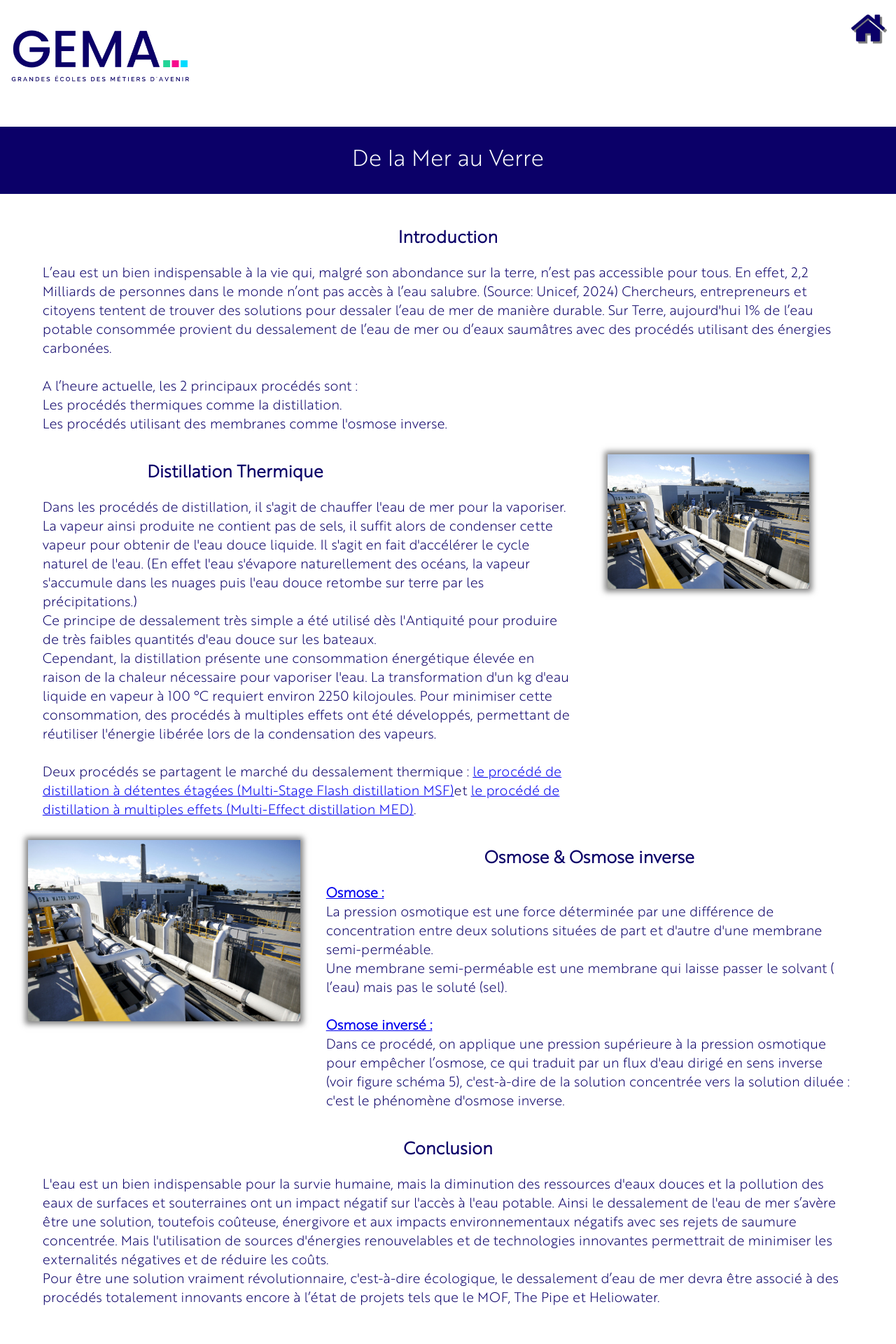
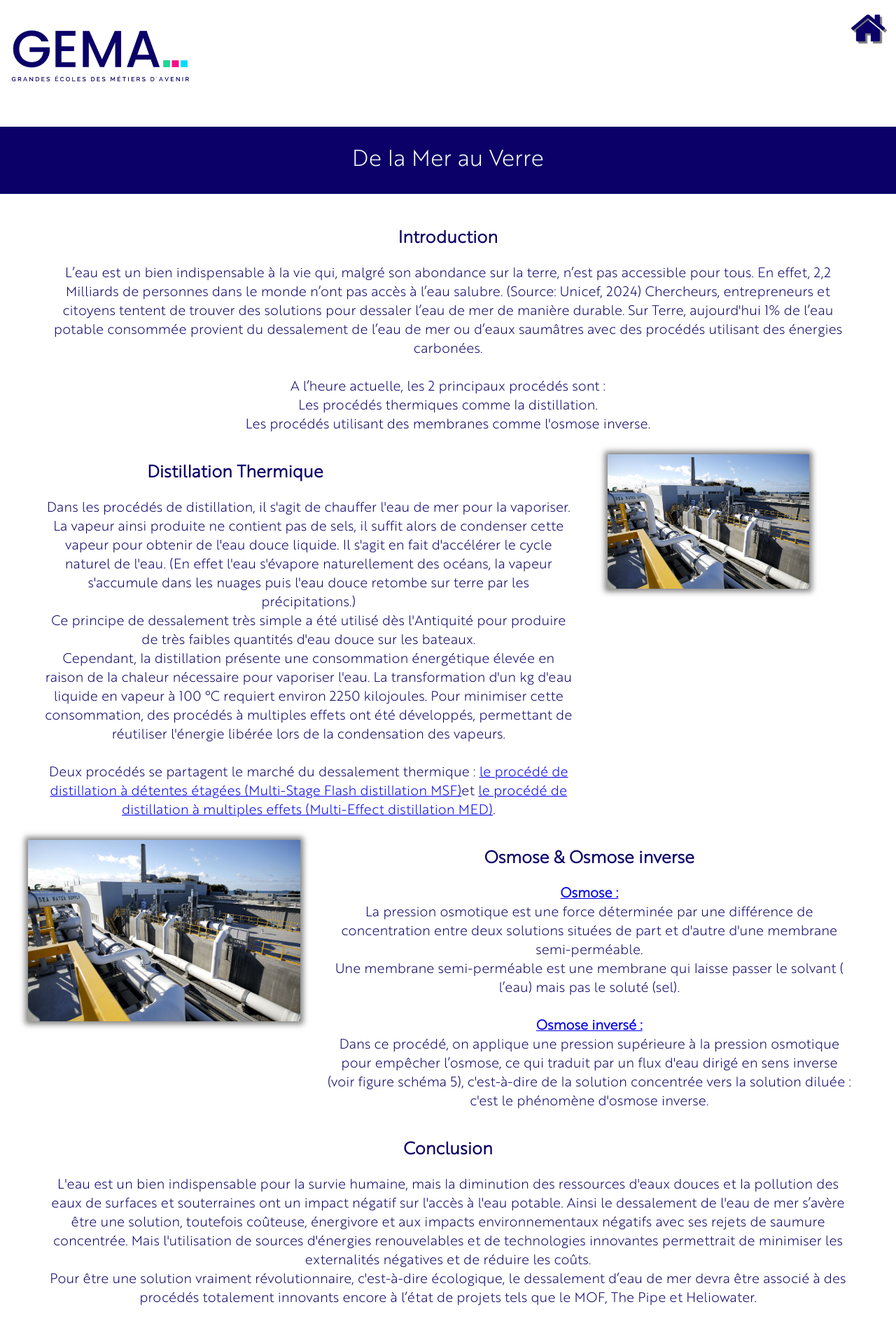
Before and after one commit to FabienMorival/gemag, a React (Create React App) app: page /delamerauverre in a window 1280 px wide. Shown: the top 1920 px of the page at 70% size. Built offline with nearby package versions, Linux system fonts and the light colour scheme.

Commit message:
sport
début sport

```diff
--- a/src/components/article/dessalement/Dessalement.js
+++ b/src/components/article/dessalement/Dessalement.js
@@ -14,13 +14,13 @@ export default function Dessalement () {
   return (
     <Article article="dessalement"> {/* Utilise l'architecture de base des articles */}
     <Title>De la Mer au Verre</Title>
-    <Paragraph title="Introduction">L’eau est un bien indispensable à la vie qui, malgré son abondance sur la terre, n’est pas accessible pour tous. En effet,  2,2 Milliards de personnes dans le monde n’ont pas accès à l’eau salubre. (Source: Unicef, 2024) Chercheurs, entrepreneurs et citoyens tentent de trouver des solutions pour dessaler l’eau de mer  de manière durable. Sur Terre, aujourd'hui 1% de l’eau potable consommée provient du dessalement de l’eau de mer ou d’eaux saumâtres  avec des procédés utilisant des énergies carbonées.
+    <Paragraph centered title="Introduction">L’eau est un bien indispensable à la vie qui, malgré son abondance sur la terre, n’est pas accessible pour tous. En effet,  2,2 Milliards de personnes dans le monde n’ont pas accès à l’eau salubre. (Source: Unicef, 2024) Chercheurs, entrepreneurs et citoyens tentent de trouver des solutions pour dessaler l’eau de mer  de manière durable. Sur Terre, aujourd'hui 1% de l’eau potable consommée provient du dessalement de l’eau de mer ou d’eaux saumâtres  avec des procédés utilisant des énergies carbonées.
 <br/><br/>A l’heure actuelle, les 2 principaux procédés sont :
 <br/>Les procédés thermiques comme la distillation.
 <br/>Les procédés utilisant des membranes comme l'osmose inverse.
 </Paragraph>
     <div className='half-section'>
-    <Paragraph title="Distillation Thermique">Dans les procédés de distillation, il s'agit de chauffer l'eau de mer pour la vaporiser. La vapeur ainsi produite ne contient pas de sels, il suffit alors de condenser cette vapeur pour obtenir de l'eau douce liquide. Il s'agit en fait d'accélérer le cycle naturel de l'eau. (En effet l'eau s'évapore naturellement des océans, la vapeur s'accumule dans les nuages puis l'eau douce retombe sur terre par les précipitations.)
+    <Paragraph centered title="Distillation Thermique">Dans les procédés de distillation, il s'agit de chauffer l'eau de mer pour la vaporiser. La vapeur ainsi produite ne contient pas de sels, il suffit alors de condenser cette vapeur pour obtenir de l'eau douce liquide. Il s'agit en fait d'accélérer le cycle naturel de l'eau. (En effet l'eau s'évapore naturellement des océans, la vapeur s'accumule dans les nuages puis l'eau douce retombe sur terre par les précipitations.)
 <br/>Ce principe de dessalement très simple a été utilisé dès l'Antiquité pour produire de très faibles quantités d'eau douce sur les bateaux.
 <br/>Cependant, la distillation présente une consommation énergétique élevée en raison de la chaleur nécessaire pour vaporiser l'eau. La transformation d'un kg d'eau liquide en vapeur à 100 °C requiert environ 2250 kilojoules. Pour minimiser cette consommation, des procédés à multiples effets ont été développés, permettant de réutiliser l'énergie libérée lors de la condensation des vapeurs.
 <br/><br/>Deux procédés se partagent le marché du dessalement thermique : <Link to="/dessalementplus#pararaph-MSF">le procédé de distillation à détentes étagées (Multi-Stage Flash distillation MSF)</Link>
@@ -34,7 +34,7 @@ export default function Dessalement () {
       <Image src="/images/dessalement.jpg"/>
     </div>
     <div className='two-third-section'>
-    <Paragraph title="Osmose & Osmose inverse">
+    <Paragraph centered title="Osmose & Osmose inverse">
 <b><Link to="/dessalementplus#pararaph-Osmose">Osmose :</Link></b>
 <br/>La pression osmotique est une force déterminée par une différence de concentration entre deux solutions situées de part et d'autre d'une membrane semi-perméable.
 <br/>Une membrane semi-perméable est une membrane qui laisse passer le solvant ( l’eau) mais pas le soluté (sel).
@@ -43,7 +43,7 @@ export default function Dessalement () {
 </Paragraph>
 </div>
 <br/>
-<Paragraph title="Conclusion" >
+<Paragraph centered title="Conclusion" >
   L'eau est un bien indispensable pour la survie humaine, mais la diminution des ressources d'eaux douces et la pollution des eaux de surfaces et souterraines ont un impact négatif sur l'accès à l'eau potable. Ainsi le dessalement de l'eau de mer s’avère être une solution, toutefois coûteuse, énergivore et aux impacts environnementaux négatifs avec ses rejets de saumure concentrée. Mais l'utilisation de sources d'énergies renouvelables et de technologies innovantes permettrait de minimiser les externalités négatives et de réduire les coûts.
 <br/>Pour être une solution vraiment révolutionnaire, c'est-à-dire écologique, le dessalement d’eau de mer devra être associé à des procédés totalement innovants encore à l’état de projets  tels que  le MOF, The Pipe et Heliowater.
  </Paragraph>
--- a/src/components/article/sport/Sport.js
+++ b/src/components/article/sport/Sport.js
@@ -12,8 +12,21 @@ export default function Sport () {
   return (
     <Article article="sport">
       <Title>Le Sport</Title>
-      <Paragraph title="Lorem Ipsum">Lorem ipsum dolor sit amet, consectetur adipiscing elit, sed do eiusmod tempor incididunt ut labore et dolore magna aliqua. Ut enim ad minim veniam, quis nostrud exercitation ullamco laboris nisi ut aliquip ex ea commodo consequat. Duis aute irure dolor in reprehenderit in voluptate velit esse cillum dolore eu fugiat nulla pariatur. Excepteur sint occaecat cupidatat non proident, sunt in culpa qui officia deserunt mollit anim id est laborum.</Paragraph>
-      <Video src='./videos/Tomahawk2.mp4' title="bidule"/>
+      <div className='half-section'>
+      <Paragraph centered title="Mon Histoire">Je suis Gouly Kéone, né en 2000 à Bordeaux et passionné de foot.
+Après pas mal de déménagement, je suis arrivé avec ma famille en région parisienne.
+Jouant au foot partout ou je passais, des amateurs de football de mon quartier me remarquent et décident de m'inscrire dans le club de ma ville.
+Surclassé dans toutes les catégories de jeunes et performant, j'ai suscité l'intérêt de pas mal centre de pré-formation.
+Suite à une longue période de réflexion de mes parents. On décide de rejoindre Montpellier.
+Lorsqu'on est enfant/ado et doué dans un sport, on ne se sent important uniquement au moment ou nous exerçons et n'avons pas la maturité de penser qu'il y d'autres choses plus importantes que notre sport. Et la plupart des gens autour de nous ne pensent qu'à leur intérêt avant tout.
+Seul ton niveau sera le critère dans leur prises de décision.
+Après pas mal de hauts et énormément de bas, j'ai quitté le club et décidé de rejoindre l'Angleterre après l'obtention de mon bac à l'âge de 18ans. J'ai évolué dans pas mal de club, j'ai essayé de commencer un cursus universitaire mais je n'ai malheureusement pas pu aller plus loin car mon engagement envers mon équipe et les moyens mis à disposition par l'école pour mon apprentissage ne me permettait pas d'étudier efficacement car le foot était ma priorité .
+Aujourd'hui, après un passage en Angleterre, Chypre, Grèce et l'Italie je me retrouve en incapacité d'exercer pour un certain moment.
+Toujours à la poursuite d'un avenir brillant et ne voulant pas rester à ne rien faire, j'ai décidé de commencer mon cursus universitaire en Bachelor 1.</Paragraph>
+</div>
+<div className='half-section'>
+<Video src='./videos/Tomahawk2.mp4' title="Video"/>
+</div>
     </Article>
 
   );
```
